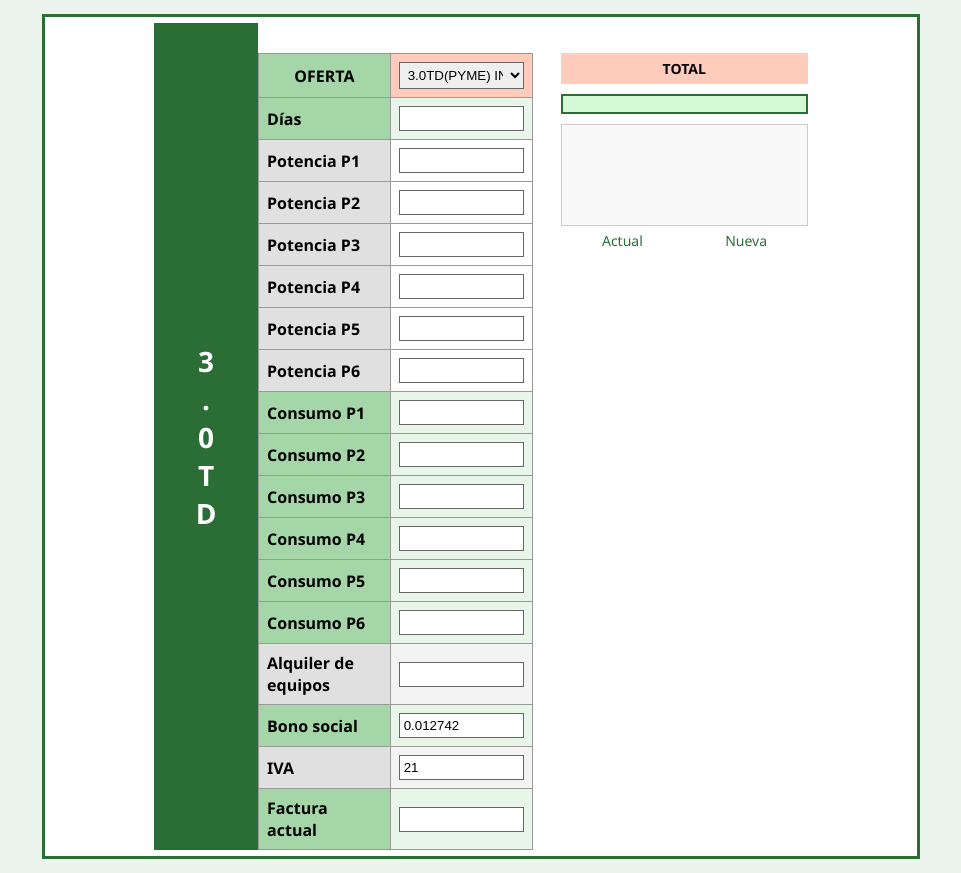
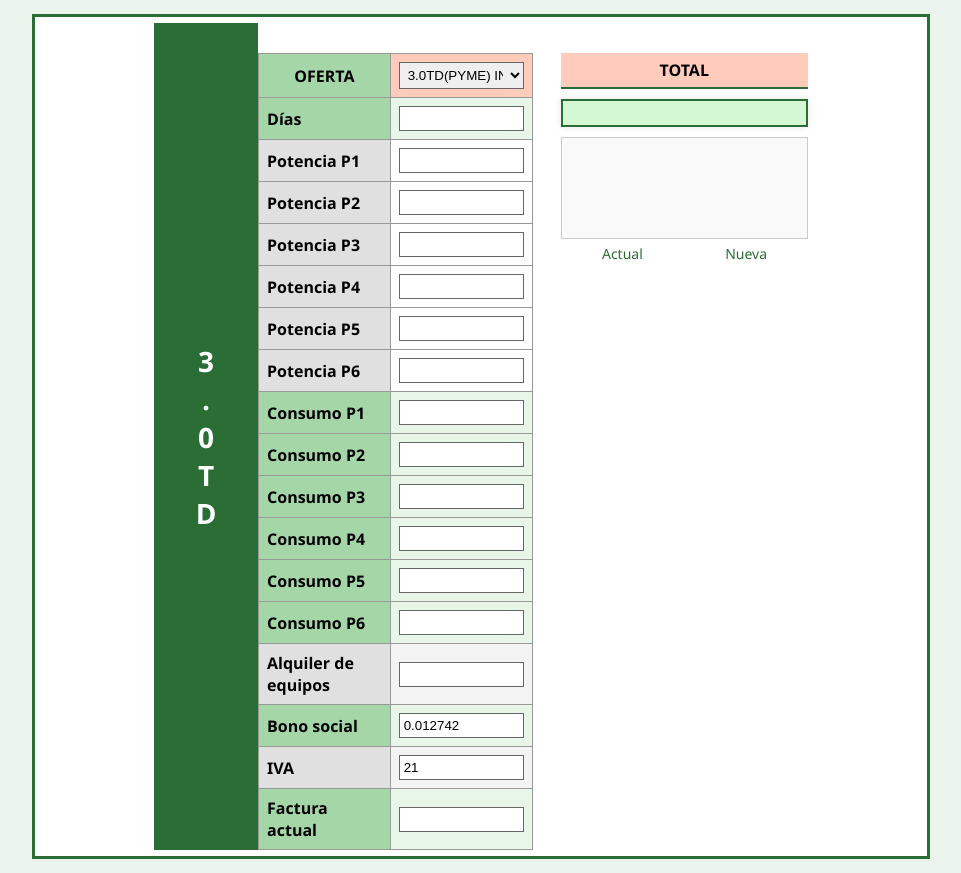
Before and after one commit to Mikelzurdomm/presu3.0-OK, a plain HTML site: page index.html in a window 1280 px wide. Shown: the whole page, without its empty margins (159-1120 px from the left). Drawn offline with Linux system fonts and the light colour scheme.

Commit message:
Update index.html

```diff
--- a/index.html
+++ b/index.html
@@ -11,7 +11,7 @@
       padding: 6px;
     }
     .panel {
-      max-width: 860px;
+      max-width: 880px;
       margin: auto;
       background: white;
       border: 3px solid #2a6e36;
@@ -67,15 +67,26 @@
       color: #000;
       font-weight: bold;
       padding: 6px;
-      font-size: 14px;
+      font-size: 16px;
+      border-bottom: 2px solid #2a6e36;
     }
     .resultado {
       margin-top: 10px;
       background: #d4f7d4;
-      padding: 8px;
-      text-align: center;
+      padding: 12px;
+      text-align: left;
       border: 2px solid #2a6e36;
       font-size: 14px;
+      font-weight: bold;
+      box-shadow: 0 0 8px rgba(0, 0, 0, 0.1);
+    }
+    .promo-box {
+      margin-top: 8px;
+      padding: 10px;
+      background: #fff3cd;
+      border: 2px dashed #ffcc00;
+      font-weight: bold;
+      color: #665c00;
     }
     .barras-container {
       margin-top: 10px;
@@ -139,7 +150,7 @@
           <tr><td class="label-green">Consumo P5</td><td class="cell-lightgreen"><input id="consumo30_p5" type="number"></td></tr>
           <tr><td class="label-green">Consumo P6</td><td class="cell-lightgreen"><input id="consumo30_p6" type="number"></td></tr>
 
-          <!-- Final con colores alternos -->
+          <!-- Final -->
           <tr><td class="label-grey">Alquiler de equipos</td><td class="cell-lightgrey"><input id="alquiler30" type="number"></td></tr>
           <tr><td class="label-green">Bono social</td><td class="cell-lightgreen"><input id="bono30" type="number" step="0.000001" value="0.012742"></td></tr>
           <tr><td class="label-grey">IVA</td><td class="cell-lightgrey"><input id="iva30" type="number" value="21"></td></tr>
```
